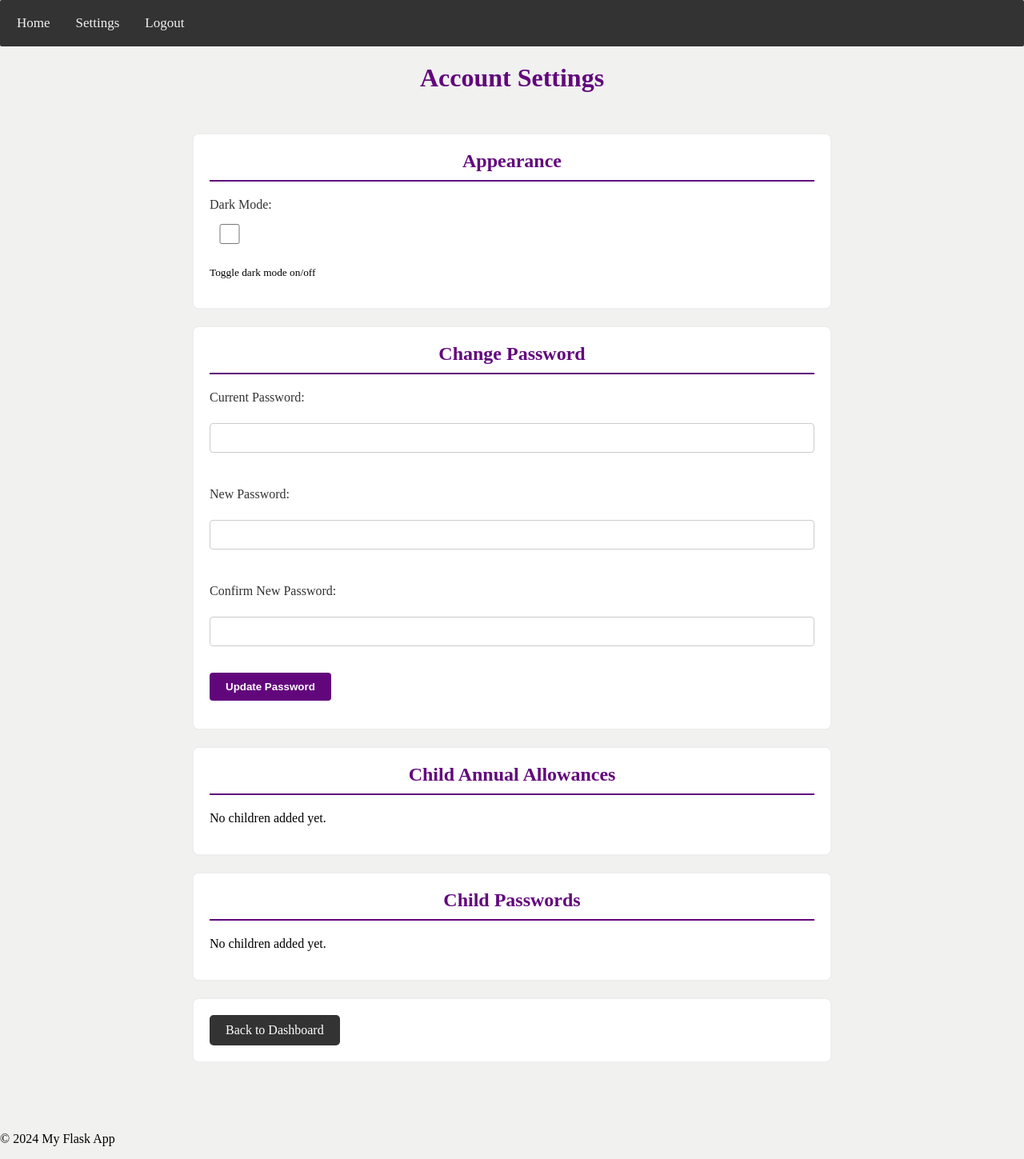
After one commit to weeksl123/DTO3307, a Flask app: page /settings in a window 1280 px wide. The commit adds this page. Shown: the whole page at 80% size. Run offline with Flask 3, Linux system fonts and the light colour scheme; the visitor is signed in with stand-in values (Sample User, id 1); data comes from the database, SQL or seed files in the repository.

Commit message:
Added a settings page and annual balances, darkmode is currently broken but I'll try fix that tomorrow

```diff
--- a/app.py
+++ b/app.py
@@ -5,6 +5,7 @@ from werkzeug.security import generate_password_hash, check_password_hash
 import pygal
 from dotenv import load_dotenv
 import os
+import datetime
 
 ####################### Flask app setup #######################
 app = Flask(__name__)
@@ -40,9 +41,35 @@ def create_db():
         FOREIGN KEY("user_id") REFERENCES "users"("id")
     )''')
     conn.commit()
+    c.execute('PRAGMA table_info(users)')
+    existing_columns = [row[1] for row in c.fetchall()]
+    if 'annual_balance' not in existing_columns:
+        c.execute('ALTER TABLE users ADD COLUMN annual_balance INTEGER')
+        conn.commit()
     conn.close()
 
 create_db()
+
+def should_reset_balances():
+    now = datetime.datetime.now()
+    # Reset yearly at midnight on January 1 (commented out for testing):
+    # if now.month == 1 and now.day == 1 and now.hour == 0 and now.minute == 0:
+    #     return True
+    # Reset at lunch each day for testing purposes:
+    return now.hour == 12 and now.minute == 0
+
+
+def reset_balances_if_due():
+    if should_reset_balances():
+        cur = connect_db().cursor()
+        cur.execute('UPDATE users SET balance = COALESCE(annual_balance, 300), spent = 0 WHERE privilege = 0')
+        flash('Balances reset for testing purposes.', 'info')
+
+
+@app.before_request
+def before_request():
+    reset_balances_if_due()
+
 
 def connect_db():
     db = getattr(g, '_database', None)
@@ -170,7 +197,7 @@ class User:
         session.pop('children_spent', None)
         session['logged_in'] = False
 
-    def add_child(self, child_name, password, confirm_password):
+    def add_child(self, child_name, password, confirm_password, annual_balance=300):
         cur = connect_db().cursor()
         if self.privilege == 1:
             cur.execute('SELECT username FROM users WHERE username = ?', (child_name,))
@@ -180,13 +207,13 @@ class User:
             else:
                 if password == confirm_password:
                     hash = generate_password_hash(password, method='pbkdf2:sha256', salt_length=16)
-                    cur.execute('INSERT INTO users (username, email, password_hash, privilege, children, parent_id, balance, spent) VALUES (?, ?, ?, ?, ?, ?, ?, ?)', (child_name, self.email, hash, 0, None, self.id, 300, 0))
+                    cur.execute('INSERT INTO users (username, email, password_hash, privilege, children, parent_id, balance, spent, annual_balance) VALUES (?, ?, ?, ?, ?, ?, ?, ?, ?)', (child_name, self.email, hash, 0, None, self.id, annual_balance, 0, annual_balance))
                     child_id = cur.lastrowid
                     cur.execute('UPDATE users SET children = COALESCE(children, "") || ? WHERE id = ?', (',' + str(child_id), self.id))
                     self.children.append(child_id)
                     session.setdefault('children', []).append(child_id)
                     session.setdefault('children_name', []).append(child_name)
-                    session.setdefault('children_balances', []).append(300)
+                    session.setdefault('children_balances', []).append(annual_balance)
                     session.setdefault('children_spent', []).append(0)
                     flash('Child account added successfully!', 'success')
                     return True
@@ -242,6 +269,51 @@ class User:
         cur.execute('SELECT id, user_id, amount, description, timestamp FROM transactions WHERE id = ?', (tx_id,))
         return cur.fetchone()
 
+    def change_password(self, old_password, new_password, confirm_password):
+        """Change user password. Returns (success, message)."""
+        if new_password != confirm_password:
+            return False, "New passwords do not match."
+
+        cur = connect_db().cursor()
+        cur.execute('SELECT password_hash FROM users WHERE id = ?', (self.id,))
+        result = cur.fetchone()
+
+        if not result or not check_password_hash(result[0], old_password):
+            return False, "Current password is incorrect."
+
+        new_hash = generate_password_hash(new_password, method='pbkdf2:sha256', salt_length=16)
+        cur.execute('UPDATE users SET password_hash = ? WHERE id = ?', (new_hash, self.id))
+        return True, "Password changed successfully!"
+
+    def update_child_allowance(self, child_id, new_allowance):
+        """Update a child's annual allowance."""
+        if child_id not in self.children:
+            return False, "Child not found."
+
+        try:
+            new_allowance = int(float(new_allowance))
+            if new_allowance < 0:
+                return False, "Allowance must be non-negative."
+        except (ValueError, TypeError):
+            return False, "Invalid allowance amount."
+
+        cur = connect_db().cursor()
+        cur.execute('UPDATE users SET annual_balance = ? WHERE id = ?', (new_allowance, child_id))
+        return True, f"Allowance updated successfully!"
+
+    def change_child_password(self, child_id, new_password, confirm_password):
+        """Change a child's password."""
+        if child_id not in self.children:
+            return False, "Child not found."
+
+        if new_password != confirm_password:
+            return False, "New passwords do not match."
+
+        new_hash = generate_password_hash(new_password, method='pbkdf2:sha256', salt_length=16)
+        cur = connect_db().cursor()
+        cur.execute('UPDATE users SET password_hash = ? WHERE id = ?', (new_hash, child_id))
+        return True, "Child password changed successfully!"
+
 ####################### Chart setup #######################
 def create_half_donut_chart(title, spent_amount, total=300):
     remaining = total - spent_amount
@@ -265,6 +337,11 @@ def create_half_donut_chart(title, spent_amount, total=300):
 def index():
     charts = []
     transactions = []
+    children_status = []
+    bonus_threshold = 50
+
+    child_balance = 0
+    child_bonus_on_track = False
 
     if session.get('logged_in', False):
         if request.method == 'POST':
@@ -301,7 +378,14 @@ def index():
             if session.get('children_name'):
                 for idx, child_name in enumerate(session.get('children_name', [])):
                     spent = session.get('children_spent', [0] * len(session['children_name']))[idx] if idx < len(session.get('children_spent', [])) else 0
+                    balance = session.get('children_balances', [0] * len(session['children_name']))[idx] if idx < len(session.get('children_balances', [])) else 0
                     charts.append(create_half_donut_chart(child_name, spent))
+                    children_status.append({
+                        'id': session['children'][idx],
+                        'name': child_name,
+                        'balance': balance,
+                        'on_track': balance > bonus_threshold
+                    })
             else:
                 charts.append(create_half_donut_chart('No Child', 0))
         else:
@@ -315,12 +399,18 @@ def index():
                     charts.append(create_half_donut_chart(username, spent))
                     # Load this child's transactions to display
                     transactions = User.get_transactions(current_user.id)
+                    child_balance = balance
+                    child_bonus_on_track = balance > bonus_threshold
                 else:
                     charts.append(create_half_donut_chart('Child', 0))
+                    child_balance = 0
+                    child_bonus_on_track = False
             else:
                 charts.append(create_half_donut_chart('Child', 0))
+                child_balance = 0
+                child_bonus_on_track = False
 
-    return render_template('index.html', charts=charts, transactions=transactions)
+    return render_template('index.html', charts=charts, transactions=transactions, children_status=children_status, child_balance=child_balance, child_bonus_on_track=child_bonus_on_track)
 
 @app.route('/sign_in', methods=['GET', 'POST'])
 def sign_in():
@@ -354,7 +444,14 @@ def add_child():
     if request.method == 'POST':
         parent = User.get_by_id(session.get('user_id'))
         if parent:
-            if parent.add_child(request.form.get('username'), request.form.get('password'), request.form.get('con-password')):
+            annual_balance_input = request.form.get('annual_balance', '300')
+            try:
+                annual_balance = int(float(annual_balance_input))
+                if annual_balance < 0:
+                    annual_balance = 300
+            except ValueError:
+                annual_balance = 300
+            if parent.add_child(request.form.get('username'), request.form.get('password'), request.form.get('con-password'), annual_balance=annual_balance):
                 return redirect(url_for('index'))
         else:
             flash('You must be signed in to add a child.', 'error')
@@ -393,7 +490,15 @@ def transactions(child_id):
     txs = User.get_transactions(child_id)
     child = User.get_by_id(child_id)
     child_name = child.username if child else 'Unknown'
-    return render_template('transactions.html', transactions=txs, child_id=child_id, child_name=child_name)
+    child_balance = 0
+    child_bonus_on_track = False
+    cur = connect_db().cursor()
+    cur.execute('SELECT balance FROM users WHERE id = ?', (child_id,))
+    balance_row = cur.fetchone()
+    if balance_row:
+        child_balance = balance_row[0]
+        child_bonus_on_track = child_balance > 50
+    return render_template('transactions.html', transactions=txs, child_id=child_id, child_name=child_name, child_balance=child_balance, child_bonus_on_track=child_bonus_on_track)
 
 
 @app.route('/reverse_transaction/<int:tx_id>/<int:child_id>', methods=['POST'])
@@ -435,5 +540,74 @@ def reverse_transaction(tx_id, child_id):
         flash('Child user not found.', 'error')
     return redirect(url_for('transactions', child_id=child_id))
 
+@app.route('/settings', methods=['GET'])
+def settings():
+    if not session.get('logged_in'):
+        flash('You must be signed in to access settings.', 'error')
+        return redirect(url_for('sign_in'))
+
+    user = User.get_by_id(session.get('user_id'))
+    children_info = []
+
+    if session.get('privilege') == 1:
+        # Parent account - fetch child info
+        cur = connect_db().cursor()
+        for child_id in user.children:
+            cur.execute('SELECT id, username, annual_balance FROM users WHERE id = ?', (child_id,))
+            child_data = cur.fetchone()
+            if child_data:
+                children_info.append({
+                    'id': child_data[0],
+                    'username': child_data[1],
+                    'annual_balance': child_data[2]
+                })
+
+    return render_template('settings.html', user=user, children_info=children_info)
+
+@app.route('/update_settings', methods=['POST'])
+def update_settings():
+    if not session.get('logged_in'):
+        flash('You must be signed in.', 'error')
+        return redirect(url_for('sign_in'))
+
+    user = User.get_by_id(session.get('user_id'))
+
+    # Handle password change
+    if request.form.get('change_password'):
+        old_password = request.form.get('old_password', '')
+        new_password = request.form.get('new_password', '')
+        confirm_password = request.form.get('confirm_new_password', '')
+
+        if old_password and new_password:
+            success, message = user.change_password(old_password, new_password, confirm_password)
+            flash(message, 'success' if success else 'error')
+
+    # Handle child allowance updates (parent only)
+    if session.get('privilege') == 1 and request.form.get('update_allowance'):
+        child_id_str = request.form.get('child_id', '')
+        new_allowance = request.form.get('allowance', '')
+
+        try:
+            child_id = int(child_id_str)
+            success, message = user.update_child_allowance(child_id, new_allowance)
+            flash(message, 'success' if success else 'error')
+        except ValueError:
+            flash('Invalid child or allowance.', 'error')
+
+    # Handle child password change (parent only)
+    if session.get('privilege') == 1 and request.form.get('change_child_password'):
+        child_id_str = request.form.get('child_id_pwd', '')
+        new_password = request.form.get('child_new_password', '')
+        confirm_password = request.form.get('child_confirm_password', '')
+
+        try:
+            child_id = int(child_id_str)
+            success, message = user.change_child_password(child_id, new_password, confirm_password)
+            flash(message, 'success' if success else 'error')
+        except ValueError:
+            flash('Invalid child.', 'error')
+
+    return redirect(url_for('settings'))
+
 if __name__ == '__main__':
     app.run(debug=True)
--- a/static/css/style.css
+++ b/static/css/style.css
@@ -8,6 +8,11 @@ html, body {
 	width: 100%;
 	overflow-x: hidden;
 }
+
+::-webkit-scrollbar {
+    display: none;
+}
+
 
 body {
 	display: flex;
@@ -64,6 +69,10 @@ nav a {
 	border-radius: 5px;
 }
 
+#dark-mode-toggle {
+	accent-color: #62067c;
+}
+
 /*****************Styles Signin/Signup pages*****************/
 
 #signin_form {
@@ -71,7 +80,7 @@ nav a {
 	margin: auto;
 }
 
-input[type="text"], input[type="email"], input[type="password"] {
+input[type="text"], input[type="email"], input[type="password"], input[type="number"] {
 	width: 100%;
 	margin: auto;
 	margin-bottom: 20px;
@@ -196,3 +205,178 @@ input[type="submit"] {
 	padding-bottom: 0;
 	margin-bottom: 0;
 }
+
+/*****************Settings Page Styles*****************/
+.settings-container {
+	max-width: 800px;
+	margin: 30px auto;
+	padding: 20px;
+}
+
+.settings-section {
+	background-color: #FFFFFF;
+	border: 2px solid #eee;
+	border-radius: 8px;
+	padding: 20px;
+	margin-bottom: 20px;
+}
+
+.settings-section h2 {
+	margin-top: 0;
+	color: #62067c;
+	border-bottom: 2px solid #62067c;
+	padding-bottom: 10px;
+}
+
+.settings-section form {
+	margin: 15px 0;
+}
+
+.settings-section label {
+	display: block;
+	margin: 10px 0 5px 0;
+	color: #333;
+	font-weight: 500;
+}
+
+.settings-section input[type="password"],
+.settings-section input[type="number"],
+.settings-section input[type="text"] {
+	width: 100%;
+	padding: 10px;
+	margin-bottom: 15px;
+	border: 1px solid #ccc;
+	border-radius: 4px;
+	box-sizing: border-box;
+}
+
+.settings-section button {
+	background-color: #62067c;
+	color: white;
+	padding: 10px 20px;
+	border: none;
+	border-radius: 4px;
+	cursor: pointer;
+	font-weight: bold;
+	transition: background-color 0.3s ease;
+}
+
+.settings-section button:hover {
+	background-color: #4a0560;
+}
+
+#dark-mode-toggle {
+	width: 50px;
+	height: 25px;
+	cursor: pointer;
+	margin: 10px 0;
+}
+
+/*****************Dark Mode Styles*****************/
+:root {
+	--bg-primary: #f1f1f0;
+	--bg-secondary: #FFFFFF;
+	--text-primary: #333;
+	--text-secondary: #62067c;
+	--border-color: #eee;
+	--nav-bg: #333;
+}
+
+[data-theme="dark"] {
+	--bg-primary: #1e1e1e;
+	--bg-secondary: #2d2d2d;
+	--text-primary: #e0e0e0;
+	--text-secondary: #bb86fc;
+	--border-color: #444;
+	--nav-bg: #1a1a1a;
+}
+
+[data-theme="dark"] html,
+[data-theme="dark"] body {
+	background: var(--bg-primary);
+	color: var(--text-primary);
+}
+
+[data-theme="dark"] main h1,
+[data-theme="dark"] main h2,
+[data-theme="dark"] main h3 {
+	color: var(--text-secondary);
+}
+
+[data-theme="dark"] nav {
+	background-color: var(--nav-bg);
+	border-color: var(--nav-bg);
+}
+
+[data-theme="dark"] input[type="text"],
+[data-theme="dark"] input[type="email"],
+[data-theme="dark"] input[type="password"],
+[data-theme="dark"] input[type="number"] {
+	background-color: var(--bg-secondary);
+	color: var(--text-primary);
+	border-color: var(--border-color);
+}
+
+[data-theme="dark"] input[type="submit"],
+[data-theme="dark"] input[type="checkbox"] {
+	background-color: var(--bg-secondary);
+	color: var(--text-primary);
+	border-color: var(--border-color);
+}
+
+[data-theme="dark"] .dashboard,
+[data-theme="dark"] #charts,
+[data-theme="dark"] #children,
+[data-theme="dark"] .settings-section {
+	background-color: var(--bg-secondary);
+	border-color: var(--border-color);
+	color: var(--text-primary);
+}
+
+[data-theme="dark"] .settings-section h2 {
+	border-bottom-color: var(--text-secondary);
+}
+
+[data-theme="dark"] .chart {
+	background: var(--bg-secondary);
+}
+
+[data-theme="dark"] #charts {
+	background-color: var(--bg-secondary);
+	border-color: var(--border-color);
+}
+
+[data-theme="dark"] .chart embed {
+	filter: invert(0.9);
+}
+
+[data-theme="dark"] #change-spent {
+	background-color: var(--bg-secondary);
+	border-color: var(--border-color);
+}
+
+[data-theme="dark"] table {
+	color: var(--text-primary);
+	border-color: var(--border-color);
+}
+
+[data-theme="dark"] table th,
+[data-theme="dark"] table td {
+	border-color: var(--border-color);
+}
+
+[data-theme="dark"] label,
+[data-theme="dark"] p,
+[data-theme="dark"] span,
+[data-theme="dark"] li,
+[data-theme="dark"] div {
+	color: var(--text-primary);
+}
+
+[data-theme="dark"] a {
+	color: var(--text-secondary);
+}
+
+[data-theme="dark"] .settings-section label {
+	color: var(--text-primary);
+}
--- a/static/js/script.js
+++ b/static/js/script.js
@@ -38,3 +38,29 @@ document.addEventListener('DOMContentLoaded', function(){
     });
   });
 });
+
+// Dark Mode Toggle
+document.addEventListener('DOMContentLoaded', function() {
+  const darkModeToggle = document.getElementById('dark-mode-toggle');
+
+  if (darkModeToggle) {
+    // Check if dark mode was previously set
+    const isDarkMode = localStorage.getItem('darkMode') === 'true';
+    darkModeToggle.checked = isDarkMode;
+
+    if (isDarkMode) {
+      document.documentElement.setAttribute('data-theme', 'dark');
+    }
+
+    // Toggle dark mode
+    darkModeToggle.addEventListener('change', function() {
+      if (this.checked) {
+        document.documentElement.setAttribute('data-theme', 'dark');
+        localStorage.setItem('darkMode', 'true');
+      } else {
+        document.documentElement.removeAttribute('data-theme');
+        localStorage.setItem('darkMode', 'false');
+      }
+    });
+  }
+});
--- a/templates/base.html
+++ b/templates/base.html
@@ -12,6 +12,7 @@
             <nav>
                 <a href="{{ url_for('index') }}">Home</a>
                     {% if session.get('logged_in') %}
+                        <a href="{{ url_for('settings') }}">Settings</a>
                         <a href="{{ url_for('sign_out') }}">Logout</a>
                     {% else %}
                         <a href="{{ url_for('sign_in') }}">Sign in</a>
--- a/templates/child_signup.html
+++ b/templates/child_signup.html
@@ -15,6 +15,8 @@
 {% endblock %}
 
 {% block form1 %}
+    <label for="annual-balance">Annual Balance:</label><br>
+    <input type="number" step="1" min="0" id="annual-balance" name="annual_balance" value="0" required><br><br>
     <label for="con-password">Confirm Password:</label><br>
     <input type="password" id="con-password" name="con-password" required><br><br>
     <button type="submit">Add Child</button>
--- /dev/null
+++ b/templates/settings.html
@@ -0,0 +1,92 @@
+{% extends "base.html" %}
+
+{% block head %}
+    <title>Account Settings</title>
+{% endblock %}
+
+{% block content %}
+    <h1>Account Settings</h1>
+
+    <div class="settings-container">
+        <!-- Dark Mode Toggle -->
+        <div class="settings-section">
+            <h2>Appearance</h2>
+            <label for="dark-mode-toggle">Dark Mode:</label>
+            <input type="checkbox" id="dark-mode-toggle" name="dark-mode">
+            <p><small>Toggle dark mode on/off</small></p>
+        </div>
+
+        <!-- Change Password Section -->
+        <div class="settings-section">
+            <h2>Change Password</h2>
+            <form method="POST" action="{{ url_for('update_settings') }}">
+                <input type="hidden" name="change_password" value="1">
+
+                <label for="old-password">Current Password:</label><br>
+                <input type="password" id="old-password" name="old_password" required><br><br>
+
+                <label for="new-password">New Password:</label><br>
+                <input type="password" id="new-password" name="new_password" required><br><br>
+
+                <label for="confirm-new-password">Confirm New Password:</label><br>
+                <input type="password" id="confirm-new-password" name="confirm_new_password" required><br><br>
+
+                <button type="submit">Update Password</button>
+            </form>
+        </div>
+
+        <!-- Parent-Only Settings -->
+        {% if session.get('privilege') == 1 %}
+            <!-- Update Child Allowances -->
+            <div class="settings-section">
+                <h2>Child Annual Allowances</h2>
+                {% if children_info %}
+                    {% for child in children_info %}
+                        <form method="POST" action="{{ url_for('update_settings') }}" style="margin-bottom: 20px; padding: 15px; border: 1px solid #ddd; border-radius: 5px;">
+                            <input type="hidden" name="update_allowance" value="1">
+                            <input type="hidden" name="child_id" value="{{ child.id }}">
+
+                            <label><strong>{{ child.username }}</strong></label><br>
+                            <p><strong>Current Annual Balance: ${{ '%.2f'|format(child.annual_balance or 300) }}</strong></p>
+                            <label for="allowance-{{ child.id }}">New Annual Allowance:</label><br>
+                            <input type="number" step="1" min="0" id="allowance-{{ child.id }}" name="allowance" value="{{ child.annual_balance or 300 }}" required><br><br>
+
+                            <button type="submit">Update Allowance</button>
+                        </form>
+                    {% endfor %}
+                {% else %}
+                    <p>No children added yet.</p>
+                {% endif %}
+            </div>
+
+            <!-- Change Child Passwords -->
+            <div class="settings-section">
+                <h2>Child Passwords</h2>
+                {% if children_info %}
+                    {% for child in children_info %}
+                        <form method="POST" action="{{ url_for('update_settings') }}" style="margin-bottom: 20px; padding: 15px; border: 1px solid #ddd; border-radius: 5px;">
+                            <input type="hidden" name="change_child_password" value="1">
+                            <input type="hidden" name="child_id_pwd" value="{{ child.id }}">
+
+                            <label><strong>{{ child.username }}</strong> - Change Password</label><br>
+                            <label for="child-password-{{ child.id }}">New Password:</label><br>
+                            <input type="password" id="child-password-{{ child.id }}" name="child_new_password" required><br><br>
+
+                            <label for="child-confirm-{{ child.id }}">Confirm Password:</label><br>
+                            <input type="password" id="child-confirm-{{ child.id }}" name="child_confirm_password" required><br><br>
+
+                            <button type="submit">Update Password</button>
+                        </form>
+                    {% endfor %}
+                {% else %}
+                    <p>No children added yet.</p>
+                {% endif %}
+            </div>
+        {% endif %}
+
+        <!-- Back to Dashboard -->
+        <div class="settings-section">
+            <a href="{{ url_for('index') }}" style="display: inline-block; padding: 10px 20px; background-color: #333; color: white; text-decoration: none; border-radius: 5px;">Back to Dashboard</a>
+        </div>
+    </div>
+{% endblock %}
```
Also changed, not shown: templates/index.html (+19 -5 lines), templates/transactions.html (+4 -4 lines).
